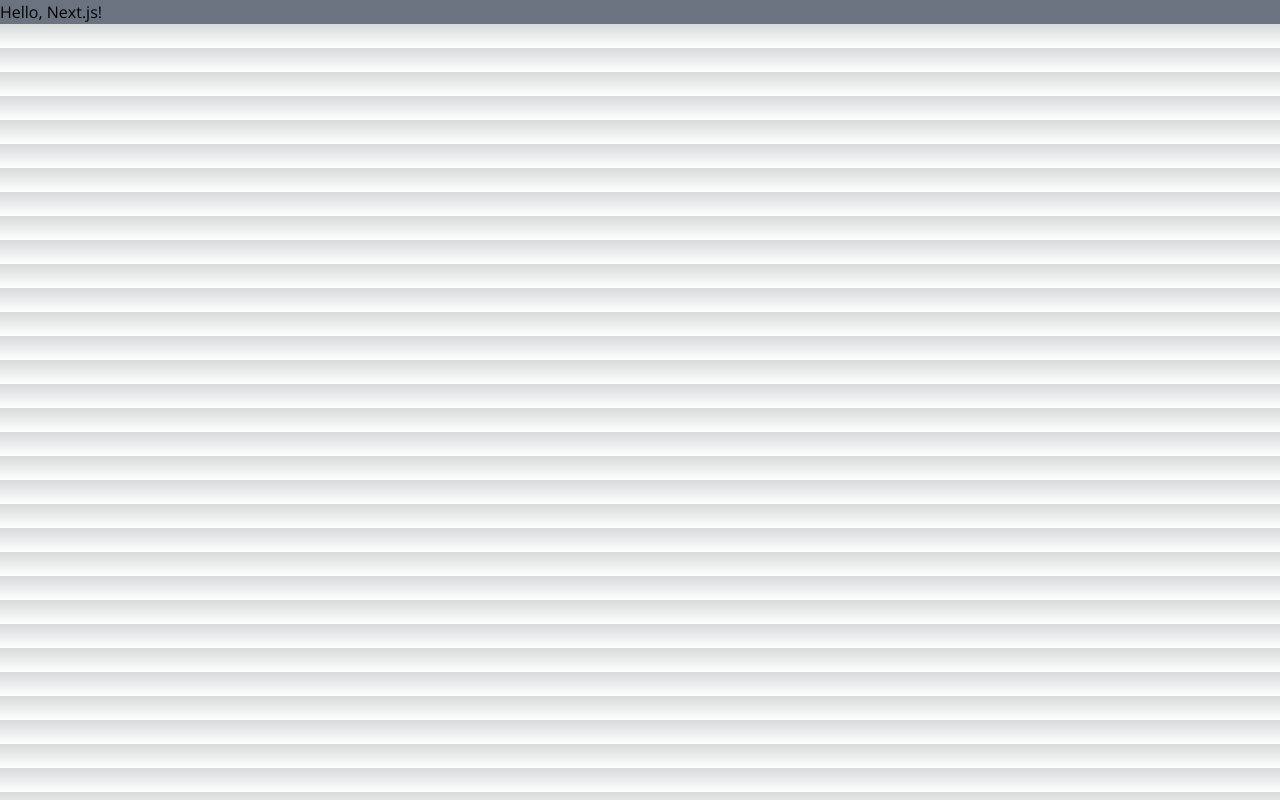
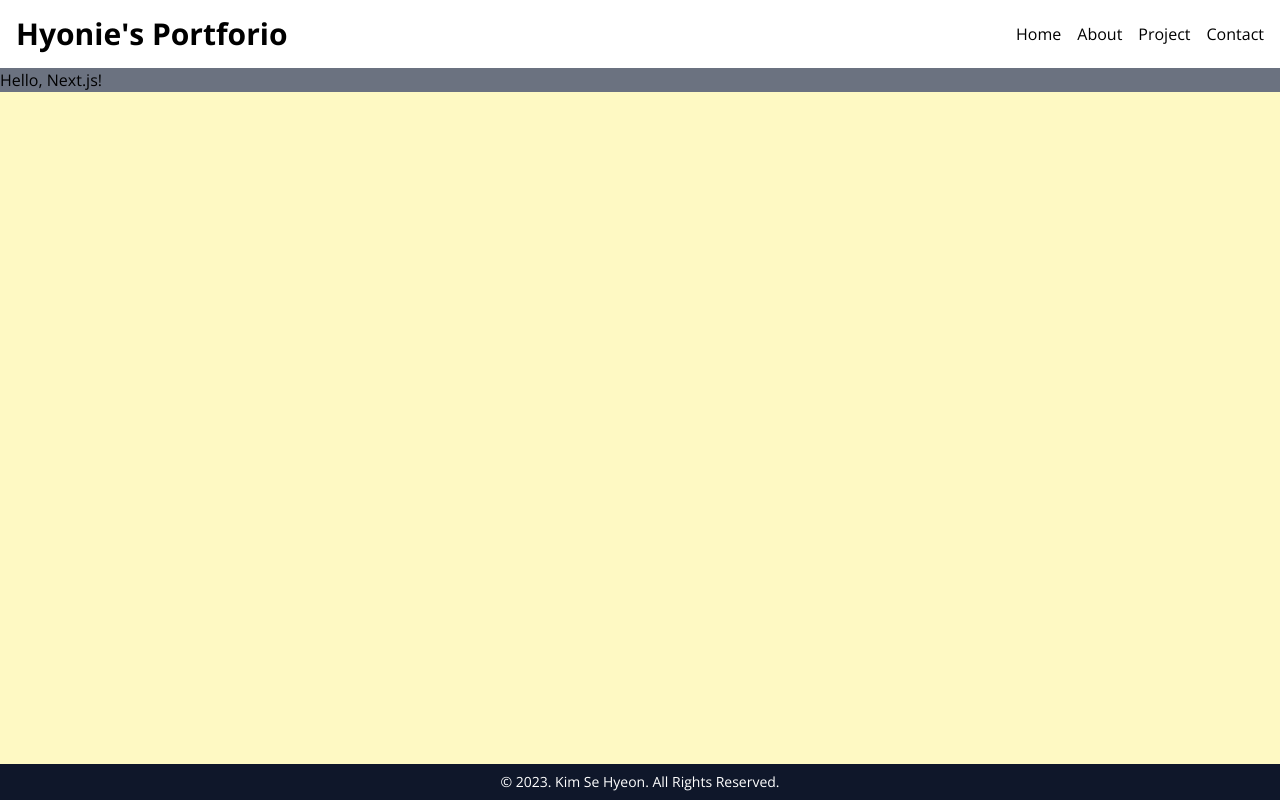
Before and after one commit to hyonie-Kim/ksh-portfolio, a Next.js app in the folder client/: page / in a window 1280 px wide. Built offline with nearby package versions, Linux system fonts and the light colour scheme.

Commit message:
feat:페이지 레이아웃

```diff
--- /dev/null
+++ b/client/src/app/about/page.tsx
@@ -0,0 +1,5 @@
+import React from "react";
+
+export default function AboutPage() {
+  return <p>나에대해서 설명</p>;
+}
--- /dev/null
+++ b/client/src/app/contact/page.tsx
@@ -0,0 +1,5 @@
+import React from "react";
+
+export default function ContactPage() {
+  return <p>연락하기</p>;
+}
--- a/client/src/app/globals.css
+++ b/client/src/app/globals.css
@@ -1,91 +1,11 @@
 @tailwind base;
 @tailwind components;
 @tailwind utilities;
-:root {
-  --max-width: 1100px;
-  --border-radius: 12px;
-  --font-mono: ui-monospace, Menlo, Monaco, "Cascadia Mono", "Segoe UI Mono",
-    "Roboto Mono", "Oxygen Mono", "Ubuntu Monospace", "Source Code Pro",
-    "Fira Mono", "Droid Sans Mono", "Courier New", monospace;
-
-  --foreground-rgb: 0, 0, 0;
-  --background-start-rgb: 214, 219, 220;
-  --background-end-rgb: 255, 255, 255;
-
-  --primary-glow: conic-gradient(
-    from 180deg at 50% 50%,
-    #16abff33 0deg,
-    #0885ff33 55deg,
-    #54d6ff33 120deg,
-    #0071ff33 160deg,
-    transparent 360deg
-  );
-  --secondary-glow: radial-gradient(
-    rgba(255, 255, 255, 1),
-    rgba(255, 255, 255, 0)
-  );
-
-  --tile-start-rgb: 239, 245, 249;
-  --tile-end-rgb: 228, 232, 233;
-  --tile-border: conic-gradient(
-    #00000080,
-    #00000040,
-    #00000030,
-    #00000020,
-    #00000010,
-    #00000010,
-    #00000080
-  );
-
-  --callout-rgb: 238, 240, 241;
-  --callout-border-rgb: 172, 175, 176;
-  --card-rgb: 180, 185, 188;
-  --card-border-rgb: 131, 134, 135;
-}
-
-@media (prefers-color-scheme: dark) {
-  :root {
-    --foreground-rgb: 255, 255, 255;
-    --background-start-rgb: 0, 0, 0;
-    --background-end-rgb: 0, 0, 0;
-
-    --primary-glow: radial-gradient(rgba(1, 65, 255, 0.4), rgba(1, 65, 255, 0));
-    --secondary-glow: linear-gradient(
-      to bottom right,
-      rgba(1, 65, 255, 0),
-      rgba(1, 65, 255, 0),
-      rgba(1, 65, 255, 0.3)
-    );
-
-    --tile-start-rgb: 2, 13, 46;
-    --tile-end-rgb: 2, 5, 19;
-    --tile-border: conic-gradient(
-      #ffffff80,
-      #ffffff40,
-      #ffffff30,
-      #ffffff20,
-      #ffffff10,
-      #ffffff10,
-      #ffffff80
-    );
-
-    --callout-rgb: 20, 20, 20;
-    --callout-border-rgb: 108, 108, 108;
-    --card-rgb: 100, 100, 100;
-    --card-border-rgb: 200, 200, 200;
-  }
-}
-
-* {
-  box-sizing: border-box;
-  padding: 0;
-  margin: 0;
-}
 
 html,
 body {
-  max-width: 100vw;
-  overflow-x: hidden;
+  height: 100vh;
+  overflow-y: auto;
 }
 
 body {
--- a/client/src/app/layout.tsx
+++ b/client/src/app/layout.tsx
@@ -1,5 +1,7 @@
+import Footer from "@/components/Footer";
 import "./globals.css";
 import { Open_Sans } from "next/font/google";
+import Header from "@/components/Header";
 
 const sans = Open_Sans({ subsets: ["latin"] });
 
@@ -15,7 +17,11 @@ export default function RootLayout({
 }) {
   return (
     <html lang="en" className={sans.className}>
-      <body>{children}</body>
+      <body className="flex flex-col w-full max-w-screen-2xl mx-auto">
+        <Header />
+        <main className="grow bg-yellow-100">{children}</main>
+        <Footer />
+      </body>
     </html>
   );
 }
--- a/client/src/app/page.tsx
+++ b/client/src/app/page.tsx
@@ -1,5 +1,5 @@
 import Image from "next/image";
 
 export default function Home() {
-  return <main className="bg-gray-500">Hello, Next.js!</main>;
+  return <section className="bg-gray-500">Hello, Next.js!</section>;
 }
--- /dev/null
+++ b/client/src/app/project/page.tsx
@@ -0,0 +1,5 @@
+import React from "react";
+
+export default function ProjectPage() {
+  return <p>나의프로젝트들</p>;
+}
--- /dev/null
+++ b/client/src/components/Footer.tsx
@@ -0,0 +1,9 @@
+import React from "react";
+
+export default function Footer() {
+  return (
+    <p className="bg-slate-900 text-white py-2 text-sm text-center">
+      {"© 2023. Kim Se Hyeon. All Rights Reserved."}
+    </p>
+  );
+}
--- /dev/null
+++ b/client/src/components/Header.tsx
@@ -0,0 +1,18 @@
+import React from "react";
+import Link from "next/link";
+
+export default function Header() {
+  return (
+    <header className="flex justify-between items-center p-4">
+      <Link href="/">
+        <h1 className="text-3xl font-bold">{"Hyonie's Portforio"}</h1>
+      </Link>
+      <nav className="flex gap-4">
+        <Link href="/">Home</Link>
+        <Link href="/about">About</Link>
+        <Link href="/project">Project</Link>
+        <Link href="/contact">Contact</Link>
+      </nav>
+    </header>
+  );
+}
```
